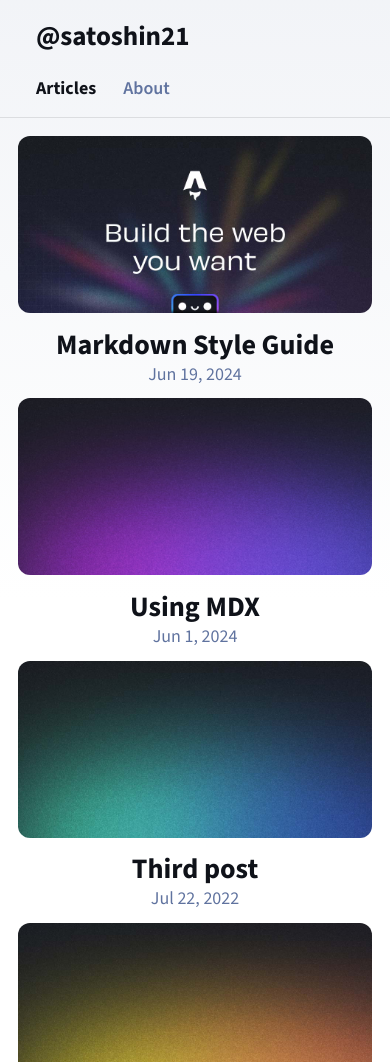
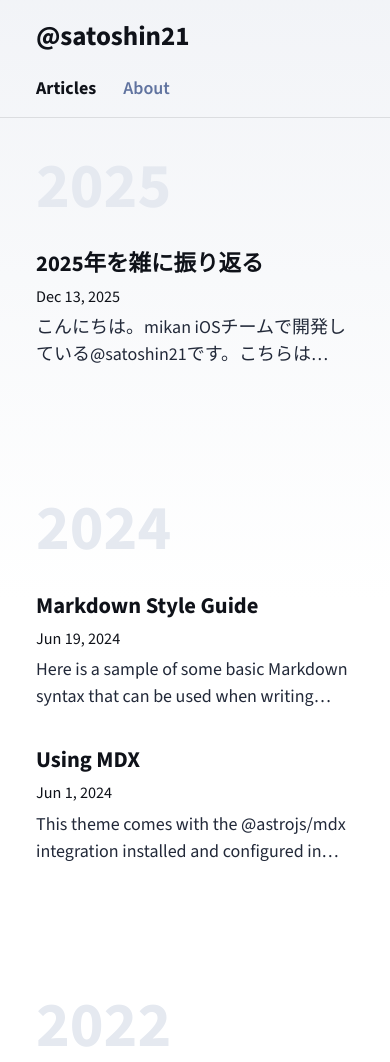
Before and after one commit to satoshin21/blog, an Astro site: page / in a window 390 px wide. Shown: the top 1062 px of the page. Built offline with nearby package versions, Linux system fonts and the light colour scheme; Astro itself is replaced by a stand-in of ours.

Commit message:
simple is best

````diff
--- a/package.json
+++ b/package.json
@@ -13,6 +13,7 @@
     "@astrojs/rss": "^4.0.15",
     "@astrojs/sitemap": "^3.7.0",
     "astro": "^5.17.1",
+    "marked": "^17.0.2",
     "sharp": "^0.34.3"
   }
 }
--- a/src/content.config.ts
+++ b/src/content.config.ts
@@ -5,14 +5,13 @@ const blog = defineCollection({
 	// Load Markdown and MDX files in the `src/content/blog/` directory.
 	loader: glob({ base: './src/content/blog', pattern: '**/*.{md,mdx}' }),
 	// Type-check frontmatter using a schema
-	schema: ({ image }) =>
+	schema: () =>
 		z.object({
 			title: z.string(),
-			description: z.string(),
 			// Transform string to Date object
 			pubDate: z.coerce.date(),
 			updatedDate: z.coerce.date().optional(),
-			heroImage: image().optional(),
+			published: z.boolean().optional(),
 		}),
 });
 
--- /dev/null
+++ b/src/content/blog/2025年振り返り/2025年を雑に振り返る.md
@@ -0,0 +1,67 @@
+---
+title: 2025年を雑に振り返る
+pubDate: 'Dec 13 2025'
+published: true
+---
+
+こんにちは。mikan iOSチームで開発している[@satoshin21](https://x.com/satoshin21)です。こちらは[mikan Advent Calendar 2025](https://adventar.org/calendars/11889) 4日目の記事です。
+
+またあまりにも投稿する内容としては内容が薄めだったので、自分自身の今後の雑メモも投稿できるようにObsidianと相性が良さそうなQuartzを使わせてもらいブログを立ち上げました。
+今回は今年など、最近の活動などを振り返っていこうかと思います。
+
+## AI Agentsによるコーディング
+
+自分自身のみならず、開発に携わる人たちにとって今年になっての大きい変化かなと思います。
+弊社でも全社的にAIツールなどの導入が急速に進んでおり、Advent Calendarでも多くのポストでAIツールに関連した内容が含まれています。
+
+
+私は**Claude Code**と**Cursor**、たまに**Gemini**を使って日々開発しています。弊社では**Linear**でIssueを、**Figma**でデザインの管理をしているので現在では以下のようなフローで開発を進めています
+
+1. 🤖 **Figma**に記載された仕様を**AI Agents**に読み込ませてタスク分解する
+2. 🙍‍♂️ **Linear**に記載されたIssueをチームで見積り評価を行う
+3. 🤖 **Linear MCP**でIssueの内容を取得する。**Figma**リンクがある場合は**Figma MCP**でデザインデータを確認する
+4. 🤖🙍‍♂️ 細かいIssueは**Claude Code**にBackgroundでほぼお任せし、並行で**Cursor**を起動して別worktreeでインタラクティブに実装する
+5. 🙍‍♂️ **Claude Code**に依頼したIssueの実装を確認・修正して**PR**作成
+6. 🙍‍♂️ **Cursor**で実装したコードの**PR**を作成
+
+という形で実装を進めています。
+CursorでAI Agentsと並行しつつ、ちょっとした修正は自分の手で対応しているのですが、基本的にCursorに実装してもらいながら伝え漏れたことを付け加えたり、既存設計と合っていない部分などは適宜修正、`AGENTS.md`を更新しながら進めています。
+
+ChatGPTが登場した時にかなりのショックを受けてしまい、今後の自分のキャリアなどについても改めて考え直す時期もあったのですが、現在はこの状況をポジティブに受け止め、コーディングスタイルの変化をとても楽しく捉えています。
+
+## AI Agents開発でマシンリソースが逼迫してきた
+
+iOS開発で並行開発をするためにgit worktreeを活用し、また並行してxcodebuildを実行するためにDerivedDataを各Projectの中でそれぞれ設定、テストを実行するようにしました。
+
+```
+xcodebuild test -workspace mikan.xcworkspace -scheme mikan -derivedDataPath ./.DerivedData -quiet
+```
+
+これで同時にClaude CodeでもCursorでも、さらにXcodeでビルドしていても問題なくビルドが進むようになってきたのですが、並行開発を進めていくとMacBookがアツアツ&爆音になります…。
+これではちょっとキツいということで、会社からMac mini M4を支給してもらい、それとMacBookの２台同時開発をいろいろと試みています。
+
+## 英語コーチをリリースした
+
+今年はほぼ**英語コーチ**のリリースとグロースにフォーカスしていたような気がします。
+英語コーチは8月末にmikan for iOSで実装された(現在は)TOEICにフォーカスした英語学習機能です。
+
+https://mikan.com/premium/ios/toeic-coach#about-coach
+
+具体的な使い心地などは初回診断までは無料で実施できるのでお試しください！
+mikan for iOSでは引き続きSwiftUIとThe Composable ArchitectureでUIは実装しています。
+
+**おおよそ2~3年はSwiftUIとTCA**で運用してきました。そこそこ地雷は踏み抜いてきてかなり安定してきた印象です。
+ObservableStateにも対応完了したことで煩わしかったboilerplateもだいぶ改善され、個人的にはSwiftによるiOS開発ではほぼ不満はありません。
+
+問題演習の学習もついにこちらで全てSwiftUIで実装することができました。もうUIKitを最近触ることも無くなってしまい、時代を感じます。
+
+## 今年のまとめとアウトプットについて
+
+短いですが今年の大きなトピックはそんなところです。なかなか外部に出せない仮説検証や、細かい改善に今年はゴリゴリ集中していた年だなというのを感じました。ただその中でもAIの開発活用が進み、フローも変化してきた中でいろいろと試せたのは面白い一年だったと思います。
+
+ただ改めてこういう、ブログでアウトプットができるような新しい挑戦があまりできていないと感じました。そもそもアウトプットに対して昔より億劫になってしまっている自分もあり、それに対して今後どう向き合っていくのか考えないといけないなと感じます。このポストもぶっちゃけとりあえずAdvent Calendarを埋めよう！と思って始めたことで、その動機が良くないよねという話ではないですが、一つのきっかけとしてこのようなアウトプットしなかったら今年は特に何も出せていなかったなと思うと、ちょっと寂しい気がしました。
+
+せっかくAI Agentで未知の領域にもアプローチしやすく、また知っている領域でも開発スピードがどんどん改善されている中、前やってた個人開発をまた始めてもいいんじゃね？と思い始めているので、
+来年はもっとドメインに閉じない、今年はこれをやってきたぞ！！みたいなことを言えるような一年にしていきたいと思います。
+
+来年もよろしく！
--- a/src/content/blog/markdown-style-guide.md
+++ b/src/content/blog/markdown-style-guide.md
@@ -1,8 +1,7 @@
 ---
 title: 'Markdown Style Guide'
-description: 'Here is a sample of some basic Markdown syntax that can be used when writing Markdown content in Astro.'
 pubDate: 'Jun 19 2024'
-heroImage: '../../assets/blog-placeholder-1.jpg'
+published: true
 ---
 
 Here is a sample of some basic Markdown syntax that can be used when writing Markdown content in Astro.
--- a/src/content/blog/second-post.md
+++ b/src/content/blog/second-post.md
@@ -1,8 +1,7 @@
 ---
 title: 'Second post'
-description: 'Lorem ipsum dolor sit amet'
 pubDate: 'Jul 15 2022'
-heroImage: '../../assets/blog-placeholder-4.jpg'
+published: true
 ---
 
 Lorem ipsum dolor sit amet, consectetur adipiscing elit, sed do eiusmod tempor incididunt ut labore et dolore magna aliqua. Vitae ultricies leo integer malesuada nunc vel risus commodo viverra. Adipiscing enim eu turpis egestas pretium. Euismod elementum nisi quis eleifend quam adipiscing. In hac habitasse platea dictumst vestibulum. Sagittis purus sit amet volutpat. Netus et malesuada fames ac turpis egestas. Eget magna fermentum iaculis eu non diam phasellus vestibulum lorem. Varius sit amet mattis vulputate enim. Habitasse platea dictumst quisque sagittis. Integer quis auctor elit sed vulputate mi. Dictumst quisque sagittis purus sit amet.
--- a/src/content/blog/third-post.md
+++ b/src/content/blog/third-post.md
@@ -1,8 +1,7 @@
 ---
 title: 'Third post'
-description: 'Lorem ipsum dolor sit amet'
 pubDate: 'Jul 22 2022'
-heroImage: '../../assets/blog-placeholder-2.jpg'
+published: true
 ---
 
 Lorem ipsum dolor sit amet, consectetur adipiscing elit, sed do eiusmod tempor incididunt ut labore et dolore magna aliqua. Vitae ultricies leo integer malesuada nunc vel risus commodo viverra. Adipiscing enim eu turpis egestas pretium. Euismod elementum nisi quis eleifend quam adipiscing. In hac habitasse platea dictumst vestibulum. Sagittis purus sit amet volutpat. Netus et malesuada fames ac turpis egestas. Eget magna fermentum iaculis eu non diam phasellus vestibulum lorem. Varius sit amet mattis vulputate enim. Habitasse platea dictumst quisque sagittis. Integer quis auctor elit sed vulputate mi. Dictumst quisque sagittis purus sit amet.
--- a/src/content/blog/using-mdx.mdx
+++ b/src/content/blog/using-mdx.mdx
@@ -1,8 +1,7 @@
 ---
 title: 'Using MDX'
-description: 'Lorem ipsum dolor sit amet'
 pubDate: 'Jun 01 2024'
-heroImage: '../../assets/blog-placeholder-5.jpg'
+published: true
 ---
 
 This theme comes with the [@astrojs/mdx](https://docs.astro.build/en/guides/integrations-guide/mdx/) integration installed and configured in your `astro.config.mjs` config file. If you prefer not to use MDX, you can disable support by removing the integration from your config file.
--- a/src/pages/about.astro
+++ b/src/pages/about.astro
@@ -1,13 +1,10 @@
 ---
-import AboutHeroImage from '../assets/blog-placeholder-about.jpg';
 import Layout from '../layouts/BlogPost.astro';
 ---
 
 <Layout
 	title="About Me"
-	description="Lorem ipsum dolor sit amet"
 	pubDate={new Date('August 08 2021')}
-	heroImage={AboutHeroImage}
 >
 	<p>
 		Lorem ipsum dolor sit amet, consectetur adipiscing elit, sed do eiusmod tempor incididunt ut
--- a/src/pages/blog/[...slug].astro
+++ b/src/pages/blog/[...slug].astro
@@ -3,7 +3,7 @@ import { type CollectionEntry, getCollection, render } from 'astro:content';
 import BlogPost from '../../layouts/BlogPost.astro';
 
 export async function getStaticPaths() {
-	const posts = await getCollection('blog');
+	const posts = (await getCollection('blog')).filter((post) => post.data.published === true);
 	return posts.map((post) => ({
 		params: { slug: post.id },
 		props: post,
--- a/src/pages/index.astro
+++ b/src/pages/index.astro
@@ -1,15 +1,50 @@
 ---
-import { Image } from 'astro:assets';
 import { getCollection } from 'astro:content';
+import { marked } from 'marked';
 import BaseHead from '../components/BaseHead.astro';
 import Footer from '../components/Footer.astro';
 import FormattedDate from '../components/FormattedDate.astro';
 import Header from '../components/Header.astro';
 import { SITE_DESCRIPTION, SITE_TITLE } from '../consts';
 
-const posts = (await getCollection('blog')).sort(
-	(a, b) => b.data.pubDate.valueOf() - a.data.pubDate.valueOf(),
-);
+// Use custom renderer: links display as plain text (e.g. [@user](url) -> @user)
+const renderer = new marked.Renderer();
+renderer.link = function ({ tokens }) {
+	return this.parser.parseInline(tokens, this.parser.textRenderer);
+};
+marked.setOptions({ gfm: true, renderer });
+
+const posts = (await getCollection('blog'))
+	.filter((post) => post.data.published === true)
+	.sort((a, b) => b.data.pubDate.valueOf() - a.data.pubDate.valueOf());
+
+function getFirstTwoLines(body: string | undefined): string {
+	if (!body) return '';
+	const lines = body
+		.split('\n')
+		.map((line) => line.replace(/^#+\s*/, '').trim())
+		.filter((line) => line);
+	return lines.slice(0, 2).join(' ');
+}
+
+const postsWithDescription = posts.map((post) => {
+	const rawDescription = getFirstTwoLines(post.body);
+	return {
+		...post,
+		descriptionHtml: rawDescription ? marked.parseInline(rawDescription) : '',
+	};
+});
+
+// Group posts by year (newest first)
+const postsByYear = new Map<number, typeof postsWithDescription>();
+for (const post of postsWithDescription) {
+	const year = post.data.pubDate.getFullYear();
+	if (!postsByYear.has(year)) {
+		postsByYear.set(year, []);
+	}
+	postsByYear.get(year)!.push(post);
+}
+const years = [...postsByYear.keys()].sort((a, b) => b - a);
 ---
 
 <!doctype html>
@@ -18,71 +53,59 @@ const posts = (await getCollection('blog')).sort(
 		<BaseHead title={SITE_TITLE} description={SITE_DESCRIPTION} />
 		<style>
 			main {
-				width: 960px;
+				width: 720px;
+				max-width: calc(100% - 4em);
 			}
-			ul {
-				display: flex;
-				flex-wrap: wrap;
-				gap: 2rem;
-				list-style-type: none;
+			.year {
+				font-size: 4rem;
+				font-weight: 700;
+				color: rgb(var(--gray-light));
+				margin: 2em 0 0.5em 0;
+				line-height: 1;
+			}
+			.year:first-child {
+				margin-top: 0;
+			}
+			.articles-list {
+				list-style: none;
 				margin: 0;
 				padding: 0;
 			}
-			ul li {
-				width: calc(50% - 1rem);
+			.articles-list li {
+				margin-bottom: 2em;
 			}
-			ul li * {
+			.articles-list li:last-child {
+				margin-bottom: 0;
+			}
+			.articles-list a {
 				text-decoration: none;
-				transition: 0.2s ease;
+				color: rgb(var(--black));
+				display: block;
+				transition: color 0.2s ease;
 			}
-			ul li:first-child {
-				width: 100%;
-				margin-bottom: 1rem;
-				text-align: center;
-			}
-			ul li:first-child img {
-				width: 100%;
-			}
-			ul li:first-child .title {
-				font-size: 2.369rem;
-			}
-			ul li img {
-				margin-bottom: 0.5rem;
-				border-radius: 12px;
-			}
-			ul li a {
-				display: block;
-			}
-			.title {
-				margin: 0;
-				color: rgb(var(--black));
-				line-height: 1;
-			}
-			.date {
-				margin: 0;
+			.articles-list a:hover {
 				color: rgb(var(--gray));
 			}
-			ul li a:hover h4,
-			ul li a:hover .date {
-				color: rgb(var(--accent));
+			.article-title {
+				font-size: 1.25em;
+				font-weight: 700;
+				margin: 0 0 0.25em 0;
+				color: inherit;
 			}
-			ul a:hover img {
-				box-shadow: var(--box-shadow);
+			.article-date {
+				font-size: 0.9em;
+				color: inherit;
+				margin: 0 0 0.25em 0;
 			}
-			@media (max-width: 720px) {
-				ul {
-					gap: 0.5em;
-				}
-				ul li {
-					width: 100%;
-					text-align: center;
-				}
-				ul li:first-child {
-					margin-bottom: 0;
-				}
-				ul li:first-child .title {
-					font-size: 1.563em;
-				}
+			.article-description {
+				font-size: 1em;
+				color: rgb(var(--gray-dark));
+				margin: 0;
+				line-height: 1.5;
+				display: -webkit-box;
+				-webkit-box-orient: vertical;
+				-webkit-line-clamp: 2;
+				overflow: hidden;
 			}
 		</style>
 	</head>
@@ -90,23 +113,33 @@ const posts = (await getCollection('blog')).sort(
 		<Header />
 		<main>
 			<section>
-				<ul>
 				{
-						posts.map((post) => (
+					years.map((year) => (
+						<>
+							<h2 class="year">{year}</h2>
+							<ul class="articles-list">
+								{
+									postsByYear.get(year)!.map((post) => (
 										<li>
 											<a href={`/blog/${post.id}/`}>
-									{post.data.heroImage && (
-										<Image width={720} height={360} src={post.data.heroImage} alt="" />
-									)}
-									<h4 class="title">{post.data.title}</h4>
-									<p class="date">
+												<h3 class="article-title">{post.data.title}</h3>
+												<p class="article-date">
 													<FormattedDate date={post.data.pubDate} />
 												</p>
+												{post.descriptionHtml && (
+													<p
+														class="article-description"
+														set:html={post.descriptionHtml}
+													/>
+												)}
 											</a>
 										</li>
 									))
 								}
 							</ul>
+						</>
+					))
+				}
 			</section>
 		</main>
 		<Footer />
--- a/src/pages/rss.xml.js
+++ b/src/pages/rss.xml.js
@@ -3,13 +3,15 @@ import rss from '@astrojs/rss';
 import { SITE_DESCRIPTION, SITE_TITLE } from '../consts';
 
 export async function GET(context) {
-	const posts = await getCollection('blog');
+	const posts = (await getCollection('blog')).filter((post) => post.data.published === true);
 	return rss({
 		title: SITE_TITLE,
 		description: SITE_DESCRIPTION,
 		site: context.site,
 		items: posts.map((post) => ({
-			...post.data,
+			title: post.data.title,
+			pubDate: post.data.pubDate,
+			description: SITE_DESCRIPTION,
 			link: `/blog/${post.id}/`,
 		})),
 	});
--- a/src/styles/global.css
+++ b/src/styles/global.css
@@ -31,9 +31,9 @@ body {
 }
 main {
 	width: 720px;
-	max-width: calc(100% - 2em);
+	max-width: calc(100% - 4em);
 	margin: auto;
-	padding: 3em 1em;
+	padding: 3em 2em;
 }
 h1,
 h2,
@@ -121,7 +121,7 @@ hr {
 		font-size: 18px;
 	}
 	main {
-		padding: 1em;
+		padding: 2em;
 	}
 }
 
````
Also changed, not shown: src/content/blog/first-post.md (+1 -2 lines), src/layouts/BlogPost.astro (+5 -15 lines), 1 other file. Lines whose indentation alone changed are shown as unchanged.
